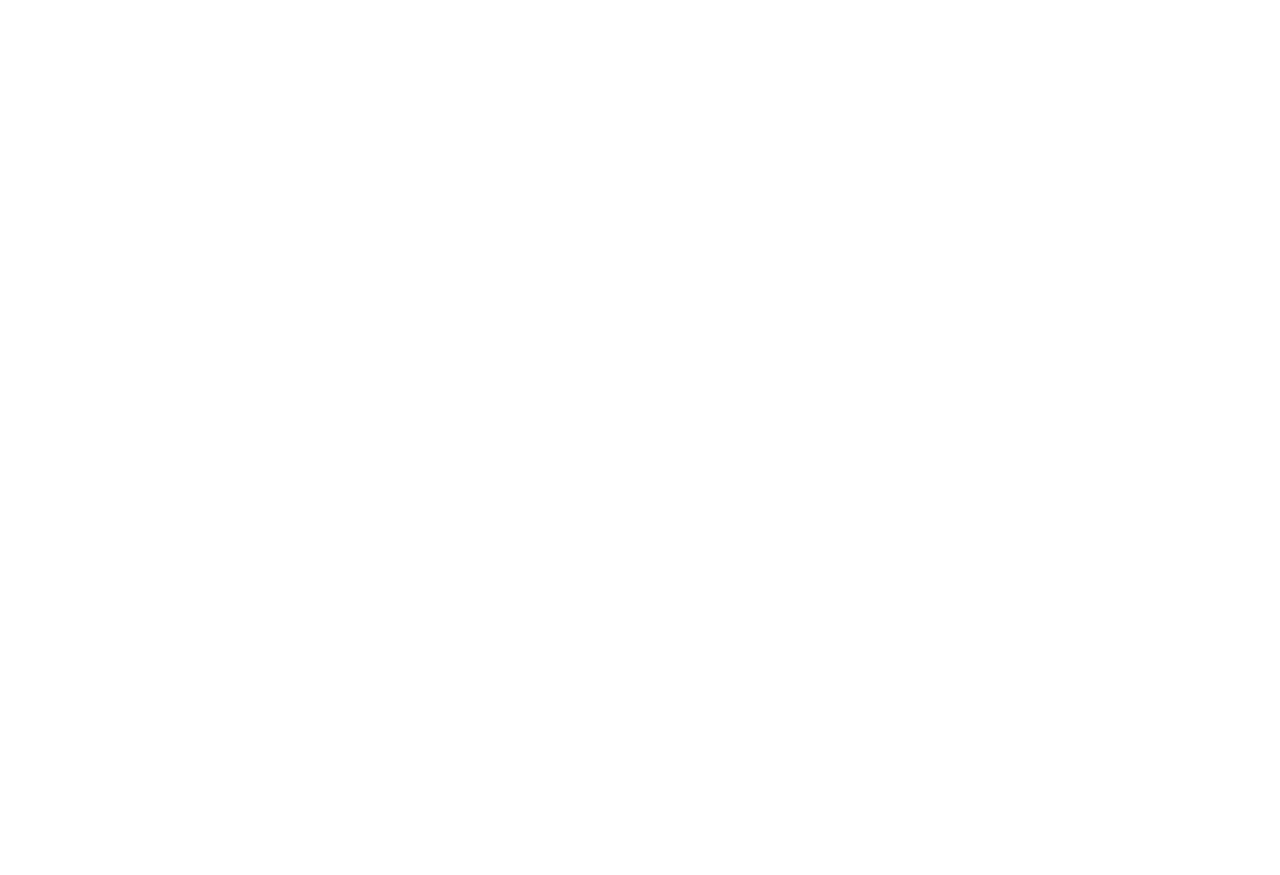
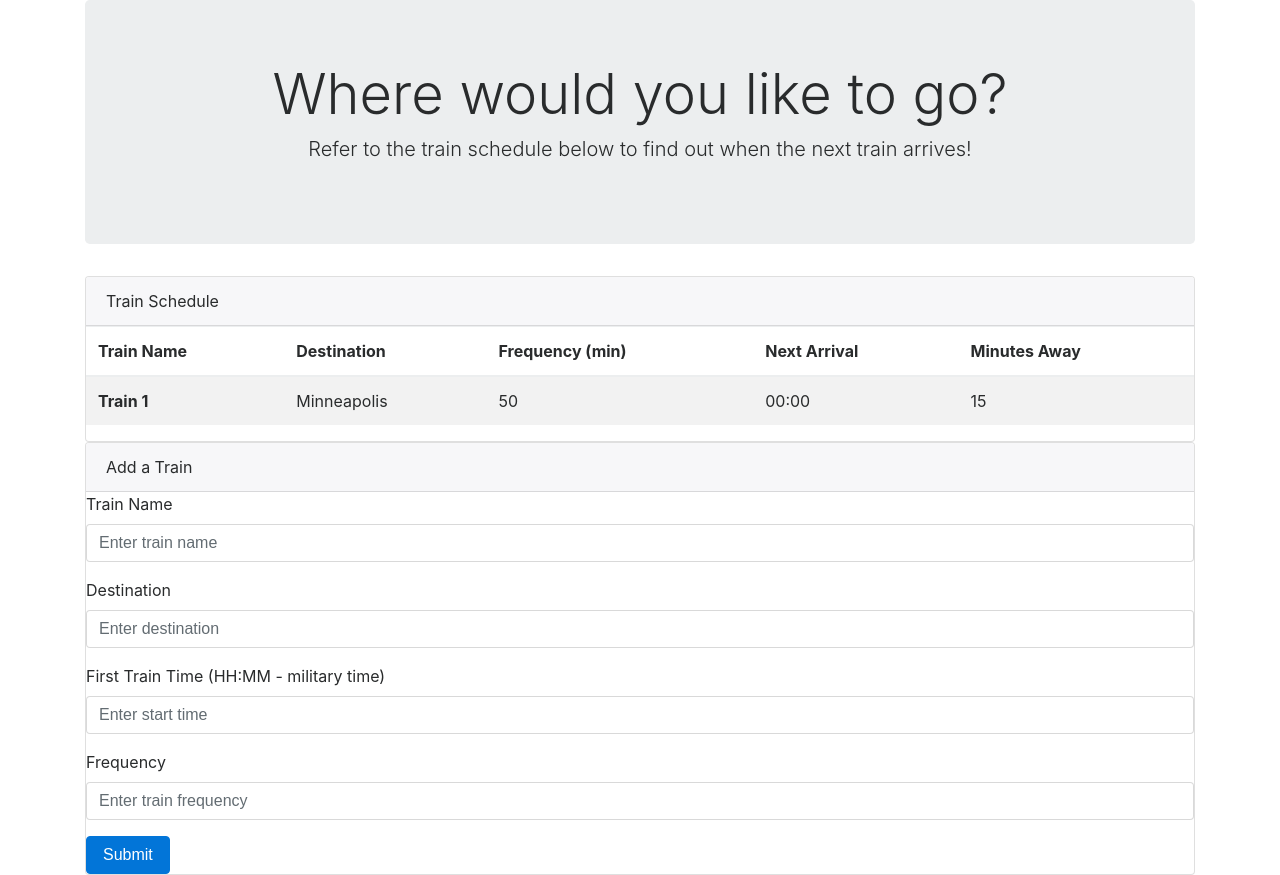
Before and after one commit to hooliaah/Train-Time, a plain HTML site: page index.html in a window 1280 px wide. Before the commit the page ends 800 px from the top, so only its background shows below. Drawn offline with nearby package versions, Linux system fonts and the light colour scheme.

Commit message:
added HTML elements including Bootstrap

```diff
--- a/assets/css/style.css
+++ b/assets/css/style.css
@@ -0,0 +1,3 @@
+.jumbotron {
+    text-align: center;
+}
--- a/index.html
+++ b/index.html
@@ -1,18 +1,81 @@
 <!DOCTYPE html>
 <html lang="en">
+
 <head>
     <meta charset="UTF-8">
     <meta name="viewport" content="width=device-width, initial-scale=1.0">
     <meta http-equiv="X-UA-Compatible" content="ie=edge">
     <title>Train Time</title>
-    <link rel="stylesheet" href="https://maxcdn.bootstrapcdn.com/bootstrap/4.0.0-beta.3/css/bootstrap.min.css" integrity="sha384-Zug+QiDoJOrZ5t4lssLdxGhVrurbmBWopoEl+M6BdEfwnCJZtKxi1KgxUyJq13dy" crossorigin="anonymous">
+    <link rel="stylesheet" href="https://maxcdn.bootstrapcdn.com/bootstrap/4.0.0-beta.3/css/bootstrap.min.css" integrity="sha384-Zug+QiDoJOrZ5t4lssLdxGhVrurbmBWopoEl+M6BdEfwnCJZtKxi1KgxUyJq13dy"
+        crossorigin="anonymous">
     <link rel="stylesheet" href="assets/css/style.css">
-    <script src="https://code.jquery.com/jquery-3.2.1.min.js" integrity="sha256-hwg4gsxgFZhOsEEamdOYGBf13FyQuiTwlAQgxVSNgt4=" crossorigin="anonymous"></script>
+    <script src="https://code.jquery.com/jquery-3.2.1.min.js" integrity="sha256-hwg4gsxgFZhOsEEamdOYGBf13FyQuiTwlAQgxVSNgt4="
+        crossorigin="anonymous"></script>
     <script src="https://www.gstatic.com/firebasejs/4.8.2/firebase.js"></script>
     <script src="https://cdnjs.cloudflare.com/ajax/libs/moment.js/2.20.1/moment.min.js"></script>
     <script src="assets/javascript/app.js"></script>
 </head>
+
 <body>
 
+    <div class="container">
+        <div class="jumbotron">
+            <h1 class="display-4">Where would you like to go?</h1>
+            <p class="lead">Refer to the train schedule below to find out when the next train arrives!</p>
+        </div>
+
+        <div class="card">
+            <div class="card-header">
+                Train Schedule
+            </div>
+            <table class="table table-striped">
+                <thead>
+                    <tr>
+                        <th scope="col">Train Name</th>
+                        <th scope="col">Destination</th>
+                        <th scope="col">Frequency (min)</th>
+                        <th scope="col">Next Arrival</th>
+                        <th scope="col">Minutes Away</th>
+                    </tr>
+                </thead>
+                <tbody>
+                    <tr>
+                        <th scope="row">Train 1</th>
+                        <td>Minneapolis</td>
+                        <td>50</td>
+                        <td>00:00</td>
+                        <td>15</td>
+                    </tr>
+                </tbody>
+            </table>
+        </div>
+
+        <div class="card">
+            <div class="card-header">
+                Add a Train
+            </div>
+            <form>
+                <div class="form-group">
+                    <label for="train-name">Train Name</label>
+                    <input type="text" class="form-control" id="train-name-input" placeholder="Enter train name">
+                </div>
+                <div class="form-group">
+                    <label for="destination">Destination</label>
+                    <input type="text" class="form-control" id="destination-input" placeholder="Enter destination">
+                </div>
+                <div class="form-group">
+                    <label for="first-time">First Train Time (HH:MM - military time)</label>
+                    <input type="text" class="form-control" id="first-time-input" placeholder="Enter start time">
+                </div>
+                <div class="form-group">
+                    <label for="frequency">Frequency</label>
+                    <input type="text" class="form-control" id="frequency-input" placeholder="Enter train frequency">
+                </div>
+                <button type="submit" class="btn btn-primary">Submit</button>
+            </form>
+        </div>
+
+    </div>
 </body>
+
 </html>
```
